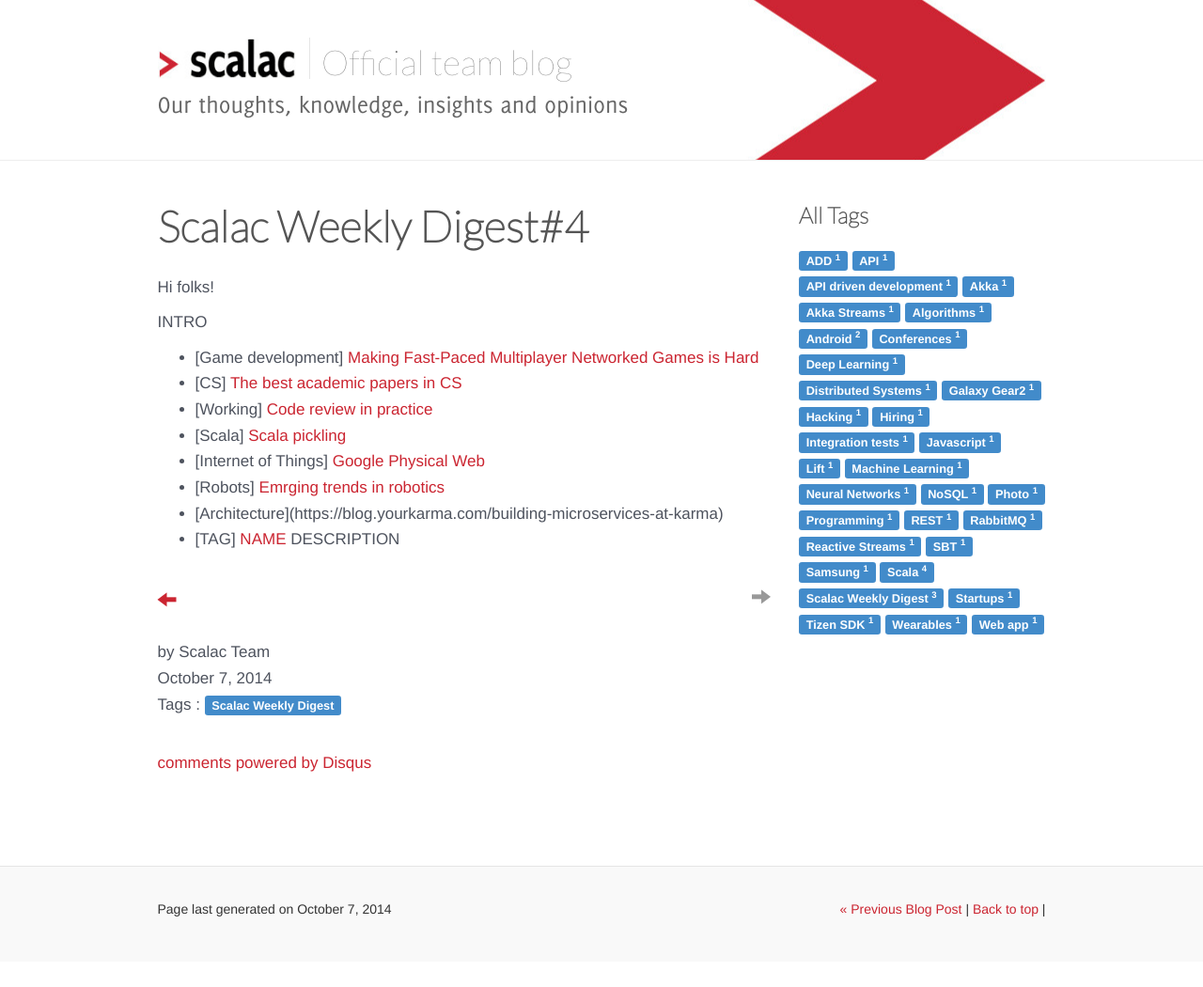
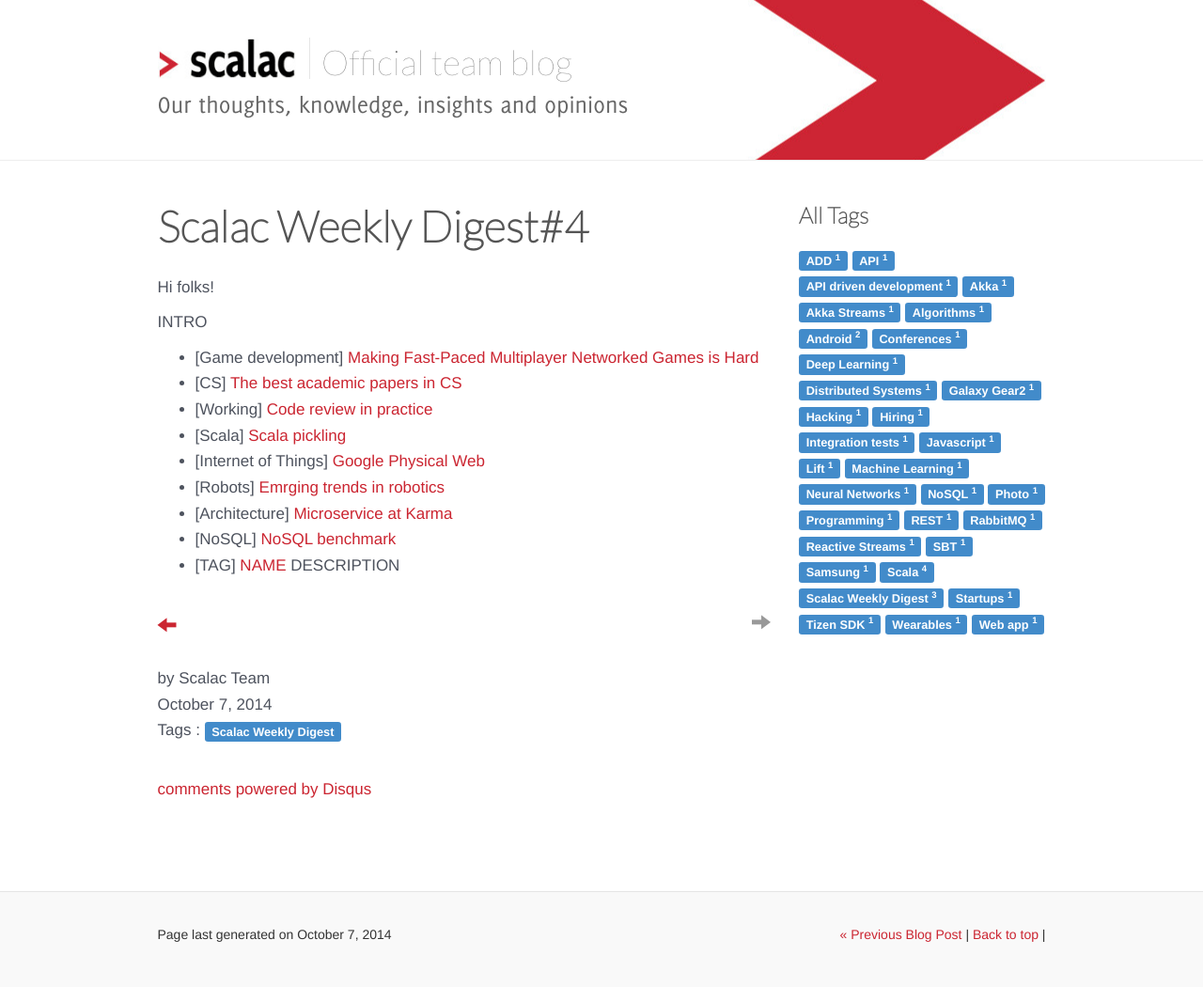
Before and after one commit to serafinmaciej/ScalaConsultants.github.io, a Jekyll site: the page built from _posts/2014-10-07-digest-4.markdown, in a window 1280 px wide. Shown: the whole page at 94% size. Built offline with Jekyll 4.4.1, drawn with Linux system fonts in a browser that asks for light colours; comment, search, counter and statistics services are not loaded; before the commit the page ends 1023 px from its top, so only the background shows below that.

Commit message:
Update 2014-10-07-digest-4.markdown

```diff
--- a/_posts/2014-10-07-digest-4.markdown
+++ b/_posts/2014-10-07-digest-4.markdown
@@ -20,6 +20,7 @@
 * \[Scala\] [Scala pickling](https://github.com/scala/pickling)
 * \[Internet of Things\] [Google Physical Web](https://github.com/google/physical-web)
 * \[Robots\] [Emrging trends in robotics](http://news.nationalgeographic.com/news/2014/08/140825-micro-robots-robert-wood-emerging-explorer-science-engineering-technology/)
-* \[Architecture\](https://blog.yourkarma.com/building-microservices-at-karma)
+* \[Architecture\] [Microservice at Karma](https://blog.yourkarma.com/building-microservices-at-karma)
+* \[NoSQL\] [NoSQL benchmark](http://java.dzone.com/articles/dissecting-nosql-benchmark)
 * \[TAG\] [NAME](URL)
 DESCRIPTION
```
